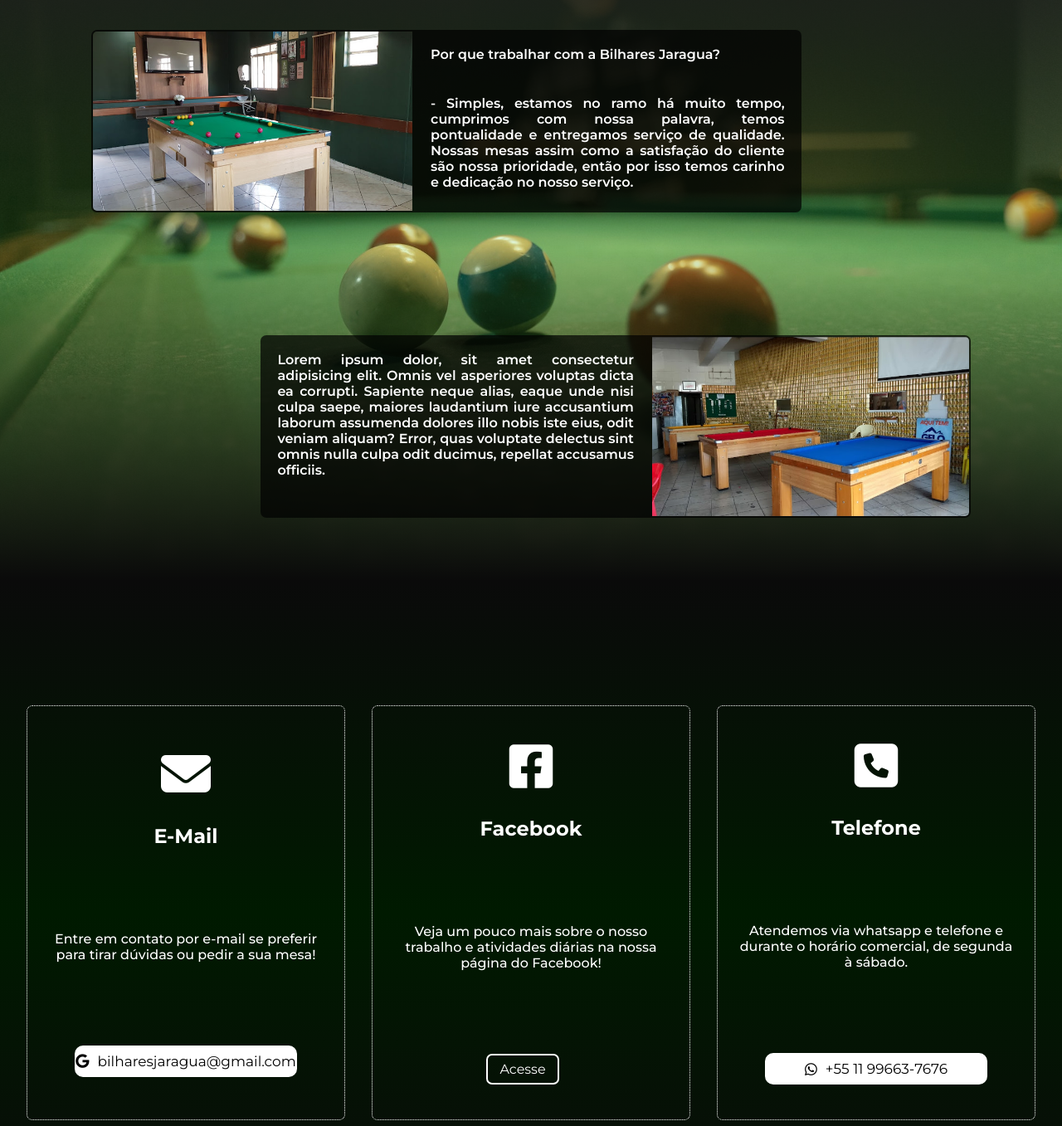
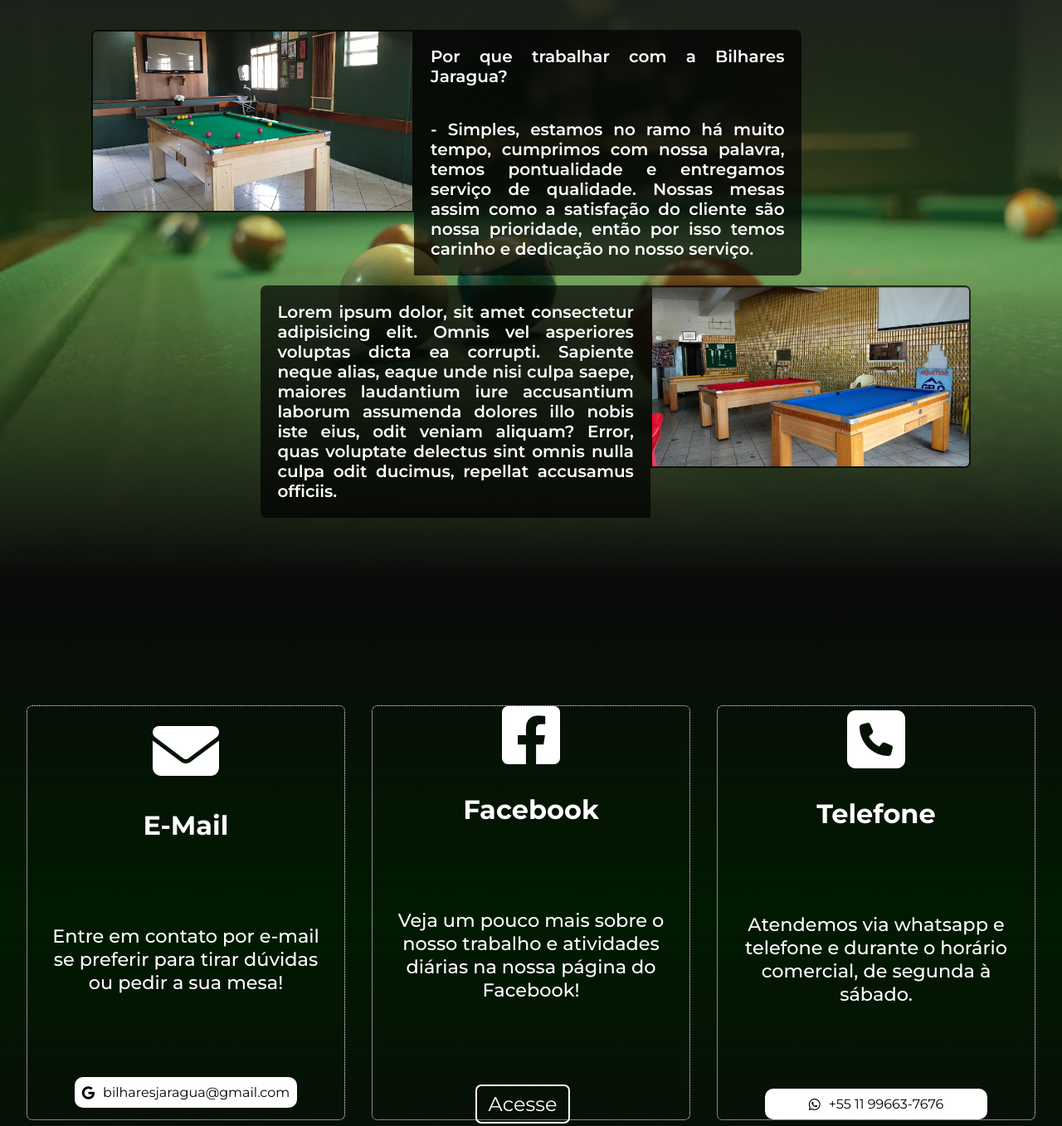
Before and after one commit to sCima/bilharesjaragua, a plain HTML site: page index.html in a window 1280 px wide. Shown: the part 100-1457 px from the top of the page at 83% size. Drawn offline with Linux system fonts and the light colour scheme.

Commit message:
Add files via upload

```diff
--- a/css/style.css
+++ b/css/style.css
@@ -42,6 +42,7 @@ html {
     padding: 7px 14px;
     margin-right: 20px;
     transition: 0.3s;
+    font-size: 3vmin;
 }
 
 .a-btn:hover {
@@ -54,6 +55,7 @@ html {
     justify-content: space-between;
     align-items: center;
     height: 100vh;
+    width: 100%;
 }
 
 .main-bg {
@@ -69,7 +71,7 @@ html {
     background-color: #000;
 }
 
-.white-box {
+.transparent-box {
     width: 70vw;
     padding: 20px;
     margin: 0 auto;
@@ -78,8 +80,9 @@ html {
     margin-top: 20px;
 }
 
-.white-box p {
+.transparent-box p {
     padding: 20px;
+    font-size: 2.5vmin;
     color: white;
     font-weight: 600;
 }
@@ -137,6 +140,7 @@ html {
     gap: 30px;
     text-align: center;
     color: white;
+    font-size: 2.8vmin;
 }
 
 .box-info {
@@ -150,14 +154,14 @@ html {
     border: 2px solid white;
     border-radius: 10px;
     padding: 7px 15px;
-    font-size: 17px;
+    font-size: 2vmin;
     transition: 0.4s;
 }
 
 .box-info:hover {
     width: 80%;
     padding: 20px;
-    font-size: 19px;
+    font-size: 3vmin;
 }
 
 .margin-bot {
@@ -168,10 +172,11 @@ html {
 
 .box-title {
     margin-bottom: 50px;
+    font-size: 4vmin;
 }
 
 .icon {
-    font-size: 60px;
+    font-size: 10vmin;
 }
 
 .flex-row {
--- a/index.html
+++ b/index.html
@@ -34,14 +34,14 @@
     </header>
     <main>
         <div class="container main-bg">
-                <div class="white-box left top">
+                <div class="transparent-box left top">
                     <img src="./images/foto1.jpg" alt="foto-bilhar" class="img-home">
                     <div class="flex-row black-box round-right">
                         <p>Por que trabalhar com a Bilhares Jaragua?</p>
                         <p>- Simples, estamos no ramo há muito tempo, cumprimos com nossa palavra, temos pontualidade e entregamos serviço de qualidade. Nossas mesas assim como a satisfação do cliente são nossa prioridade, então por isso temos carinho e dedicação no nosso serviço.</p>
                     </div>
                 </div>
-                <div class="white-box right bottom">
+                <div class="transparent-box right bottom">
                     <div class="flex-row black-box round-left">
                         <p>Lorem ipsum dolor, sit amet consectetur adipisicing elit. Omnis vel asperiores voluptas dicta ea corrupti. Sapiente neque alias, eaque unde nisi culpa saepe, maiores laudantium iure accusantium laborum assumenda dolores illo nobis iste eius, odit veniam aliquam? Error, quas voluptate delectus sint omnis nulla culpa odit ducimus, repellat accusamus officiis.</p>
                     </div>
```
